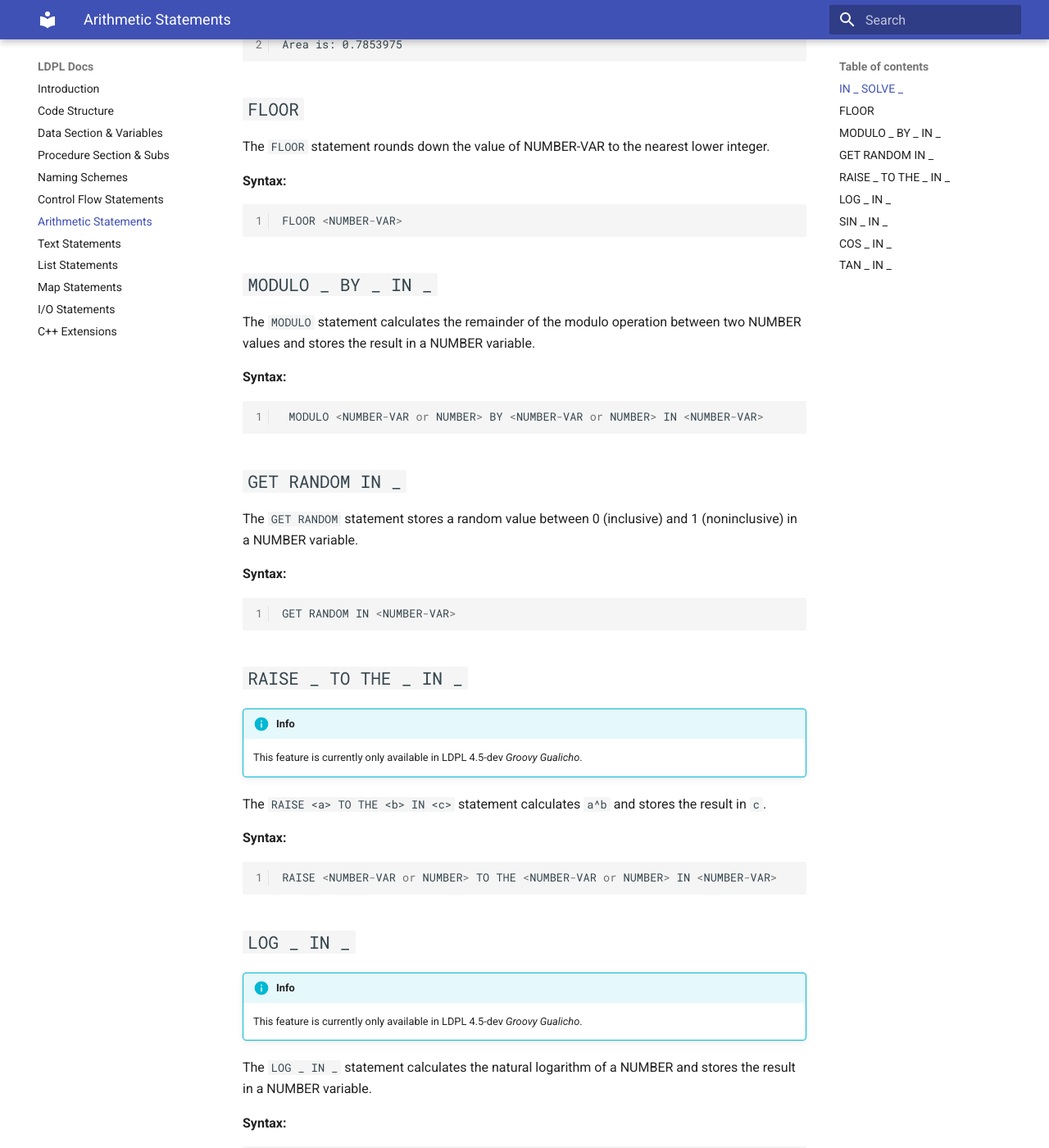
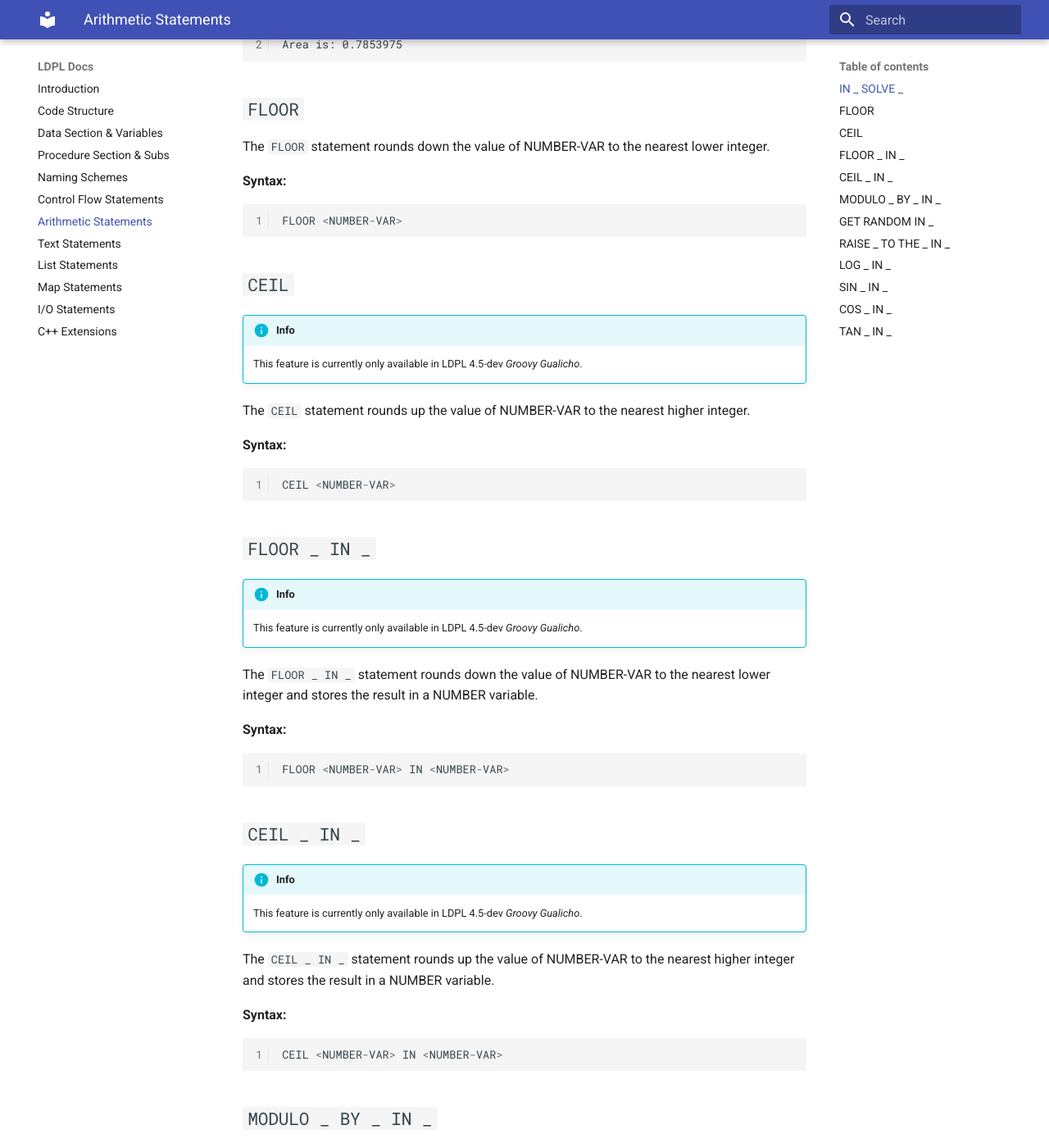
Before and after one commit to Lartu/ldpl, an MkDocs documentation site: the page built from docs/arithmetic.md, in a window 1280 px wide and 1400 px high, scrolled down 1159 px. Shown: the whole window at 82% size. Built offline with MkDocs 1.6.1 and Material for MkDocs 9.7.7, drawn with Linux system fonts in a browser that asks for light colours.

Commit message:
Added CEIL, FLOOR IN, CEIL IN statements

````diff
--- a/docs/arithmetic.md
+++ b/docs/arithmetic.md
@@ -55,6 +55,47 @@ The `FLOOR` statement rounds down the value of NUMBER-VAR to the nearest lower i
 
 ```coffeescript
 FLOOR <NUMBER-VAR>
+```
+
+## `CEIL`
+
+!!! info
+    This feature is currently only available in LDPL 4.5-dev *Groovy Gualicho*.
+
+The `CEIL` statement rounds up the value of NUMBER-VAR to the nearest higher integer.
+
+**Syntax:**
+
+```coffeescript
+CEIL <NUMBER-VAR>
+```
+
+## `FLOOR _ IN _`
+
+!!! info
+    This feature is currently only available in LDPL 4.5-dev *Groovy Gualicho*.
+
+The `FLOOR _ IN _` statement rounds down the value of NUMBER-VAR to the nearest lower integer
+and stores the result in a NUMBER variable.
+
+**Syntax:**
+
+```coffeescript
+FLOOR <NUMBER-VAR> IN <NUMBER-VAR>
+```
+
+## `CEIL _ IN _`
+
+!!! info
+    This feature is currently only available in LDPL 4.5-dev *Groovy Gualicho*.
+
+The `CEIL _ IN _` statement rounds up the value of NUMBER-VAR to the nearest higher integer
+and stores the result in a NUMBER variable.
+
+**Syntax:**
+
+```coffeescript
+CEIL <NUMBER-VAR> IN <NUMBER-VAR>
 ```
 
 ## `MODULO _ BY _ IN _`
````
Also changed, not shown: 2 other files.
